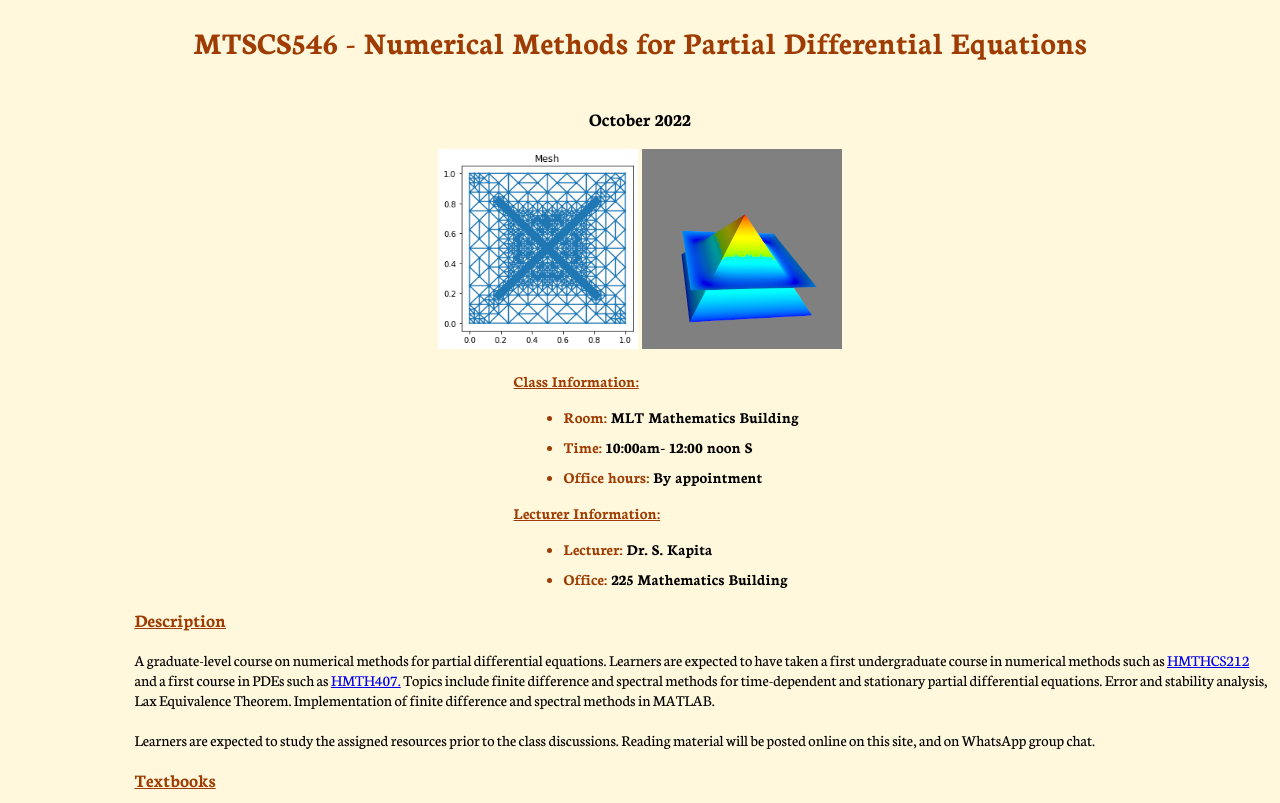
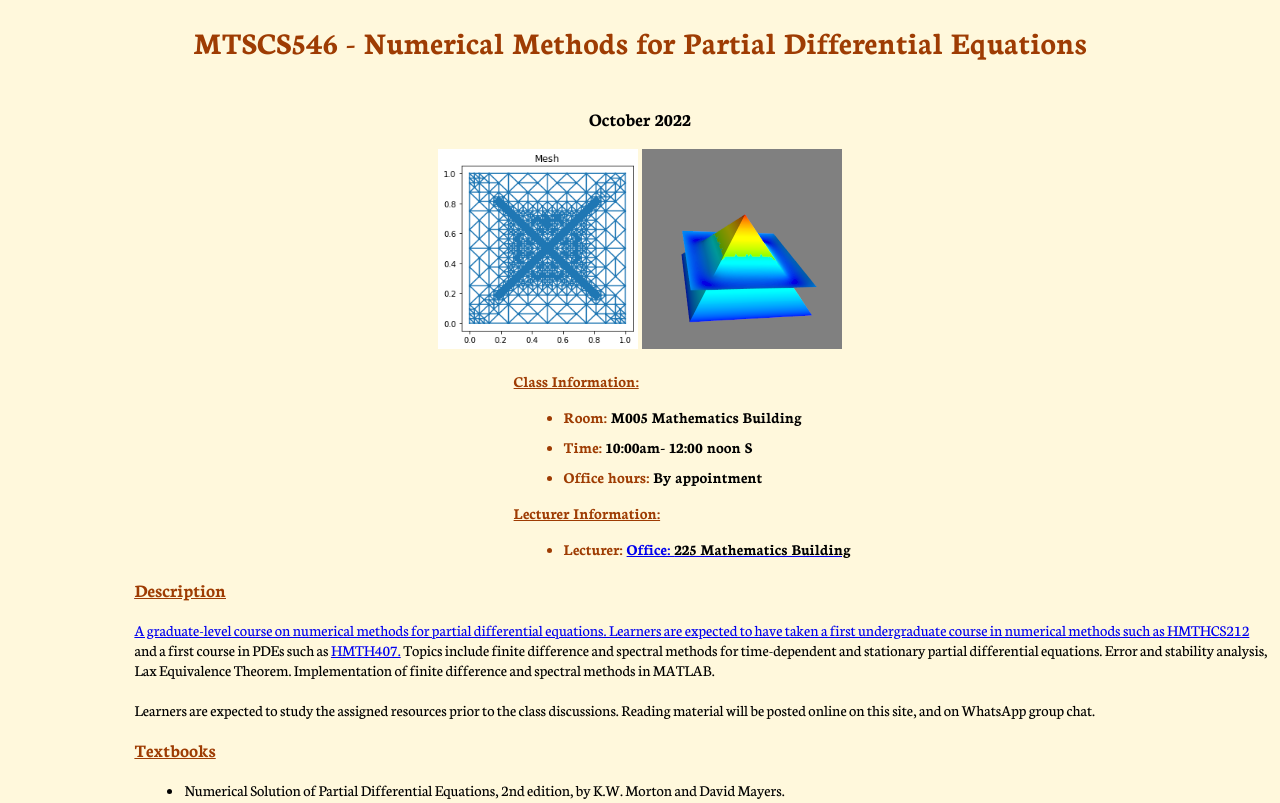
Before and after one commit to pericycle/teach-npde, a plain HTML site: page index.html in a window 1280 px wide. Shown: the top 803 px of the page. Drawn offline with Linux system fonts and the light colour scheme.

Commit message:
Update index.html

```diff
--- a/index.html
+++ b/index.html
@@ -44,7 +44,7 @@
                 <ul>
 
                     <li>
-                        Room: <span class="class-info-detail"> MLT Mathematics Building</span>
+                        Room: <span class="class-info-detail"> M005 Mathematics Building</span>
                     </li>
                     <li>
                         Time: <span class="class-info-detail"> 10:00am- 12:00 noon S</span>
@@ -60,7 +60,7 @@
                 <ul>
 
                     <li>
-                        Lecturer: <span class="class-info-detail"> Dr. S. Kapita </span>
+                        Lecturer: <span class="class-info-detail"> <a href="https://shelvean.github.io/skapita> Dr. S. Kapita </a> </span>
                     </li>
                     <li>
                         Office: <span class="class-info-detail"> 225 Mathematics Building </span>
```
